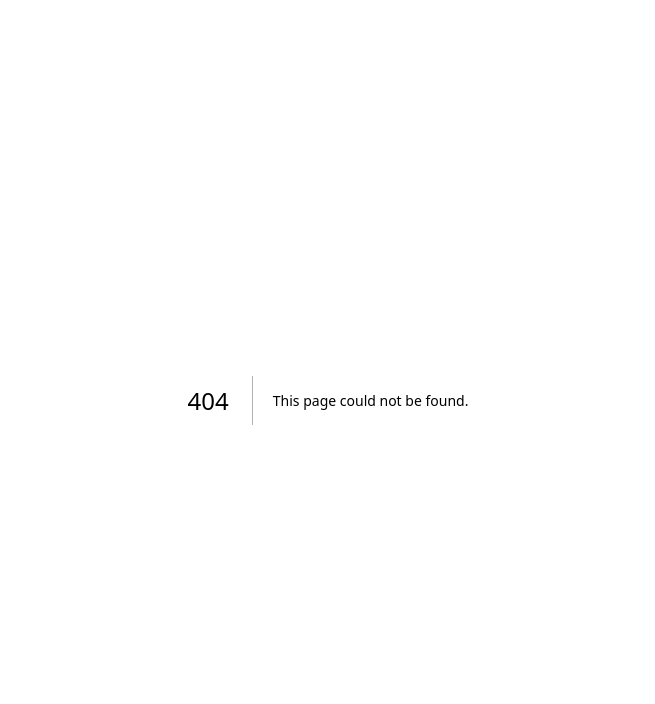
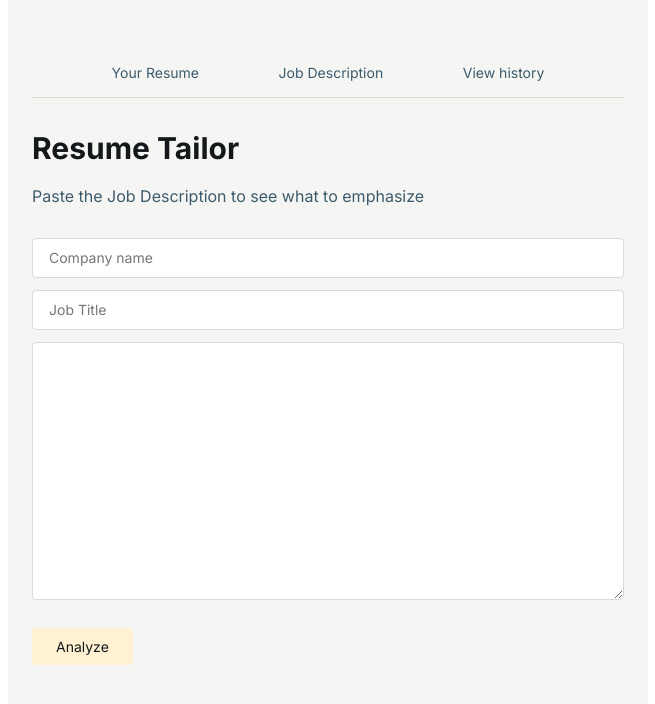
Before and after one commit to gianghiio/job-tracker, a Next.js app: page /tailor in a window 1280 px wide. Before the commit this address had no page. Shown: the top 704 px of the page, without its empty margins (312-967 px from the left). Built offline with nearby package versions, Linux system fonts and the light colour scheme.

Commit message:
Move JD page inside tailor to create a new landing page

```diff
--- a/src/app/history/page.tsx
+++ b/src/app/history/page.tsx
@@ -72,7 +72,7 @@ export default function History() {
         <div className="page-container">
             <div className="nav-tag">
                 <Link href="/resume" className="resume-link">Your Resume</Link>
-                <Link href="/" className="job-link">Job Description</Link>
+                <Link href="/tailor" className="job-link">Job Description</Link>
                 <Link href="/history" className="history-link">View history</Link>
             </div>
             <h1 className="page-loading">History</h1>
--- a/src/app/resume/page.tsx
+++ b/src/app/resume/page.tsx
@@ -32,7 +32,7 @@ export default function Resume() {
         <div className="page-container">
             <div className="nav-tag">
                 <Link href="/resume" className="resume-link">Your Resume</Link>
-                <Link href="/" className="job-link">Job Description</Link>
+                <Link href="/tailor" className="job-link">Job Description</Link>
                 <Link href="/history" className="history-link">View history</Link>
             </div>
             <h1 className="page-heading">Resume Tailor</h1>
--- /dev/null
+++ b/src/app/tailor/page.tsx
@@ -0,0 +1,75 @@
+"use client";
+
+import { useState } from "react";
+import ReactMarkdown from "react-markdown";
+import remarkGfm from "remark-gfm";
+import Link from "next/link";
+
+export default function Home() {
+  const [jobDescription, setJobDescription] = useState("");
+  const [loading, setLoading] = useState(false);
+  const [result, setResult] = useState ("");
+  const [companyName, setCompanyName] = useState("");
+  const [jobTitle, setJobTitle] = useState("");
+  const [errorMessage, setErrorMessage] = useState("");
+  const handleAnalyze = async () => {
+
+    if (!companyName || !jobTitle) {
+      setErrorMessage("Please fill in Company Name and Job Title");
+      return;
+    }
+    setErrorMessage("");
+    setLoading(true);
+    try{
+      // send the job description to back-end
+      const response = await fetch("/api/tailor", {
+        method: "POST",
+        headers: {"Content-Type": "application/json"},
+        body: JSON.stringify({companyName, jobTitle,jobDescription}),
+      })
+
+    // parse the response body from JSON text
+    const data = await response.json();
+      setResult(data.result);
+    } catch(error) {
+      // log for debugging
+      console.error("Error analyzing: ", error);
+      setResult("ERROR. Please try again")
+
+    } finally {
+      setLoading(false);
+    }
+  }
+
+  return (
+    <div className="page-container">
+      <div className="nav-tag">
+        <Link href="/resume" className="resume-link">Your Resume</Link>
+        <Link href="/tailor" className="job-link">Job Description</Link>
+        <Link href="/history" className="history-link">View history</Link>
+      </div>
+      <h1 className="page-heading">Resume Tailor</h1>
+      <p className="page-subtitle">Paste the Job Description to see what to emphasize</p>
+      <input type="text" className="text-input" placeholder="Company name" value={companyName} onChange={(e) => setCompanyName(e.target.value)} />
+      <input type="text" className="text-input" placeholder="Job Title" value={jobTitle} onChange={(e) => setJobTitle(e.target.value)} />
+      <textarea
+        className="job-textarea"
+        placeholder=""
+        value={jobDescription}
+        onChange={(e) => setJobDescription(e.target.value)}
+        rows={10} />
+      {errorMessage &&
+        <p className="error-text">{errorMessage}</p>
+      }
+      <button className="analyze-button" onClick={handleAnalyze} disabled={loading}> {loading ? "Analyzing" : "Analyze"}</button>
+      {result && (
+        <div className="results-box">
+          <h2 className="results-heading">Key Requirements</h2>
+          <div className="results-text">
+            <ReactMarkdown remarkPlugins={[remarkGfm]}>{result}</ReactMarkdown>
+          </div>
+        </div>
+      )}
+    </div>
+  );
+}
```
